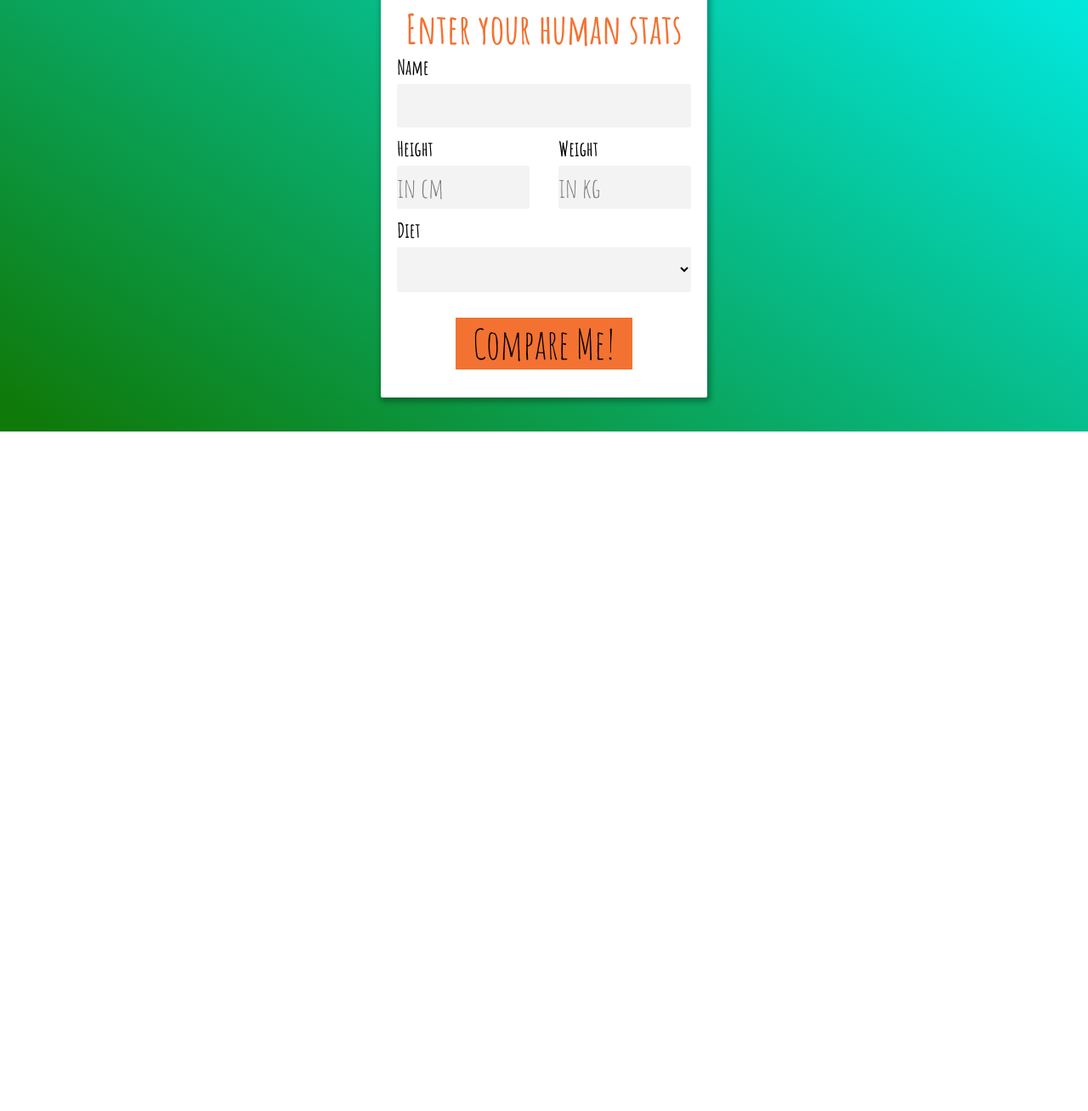
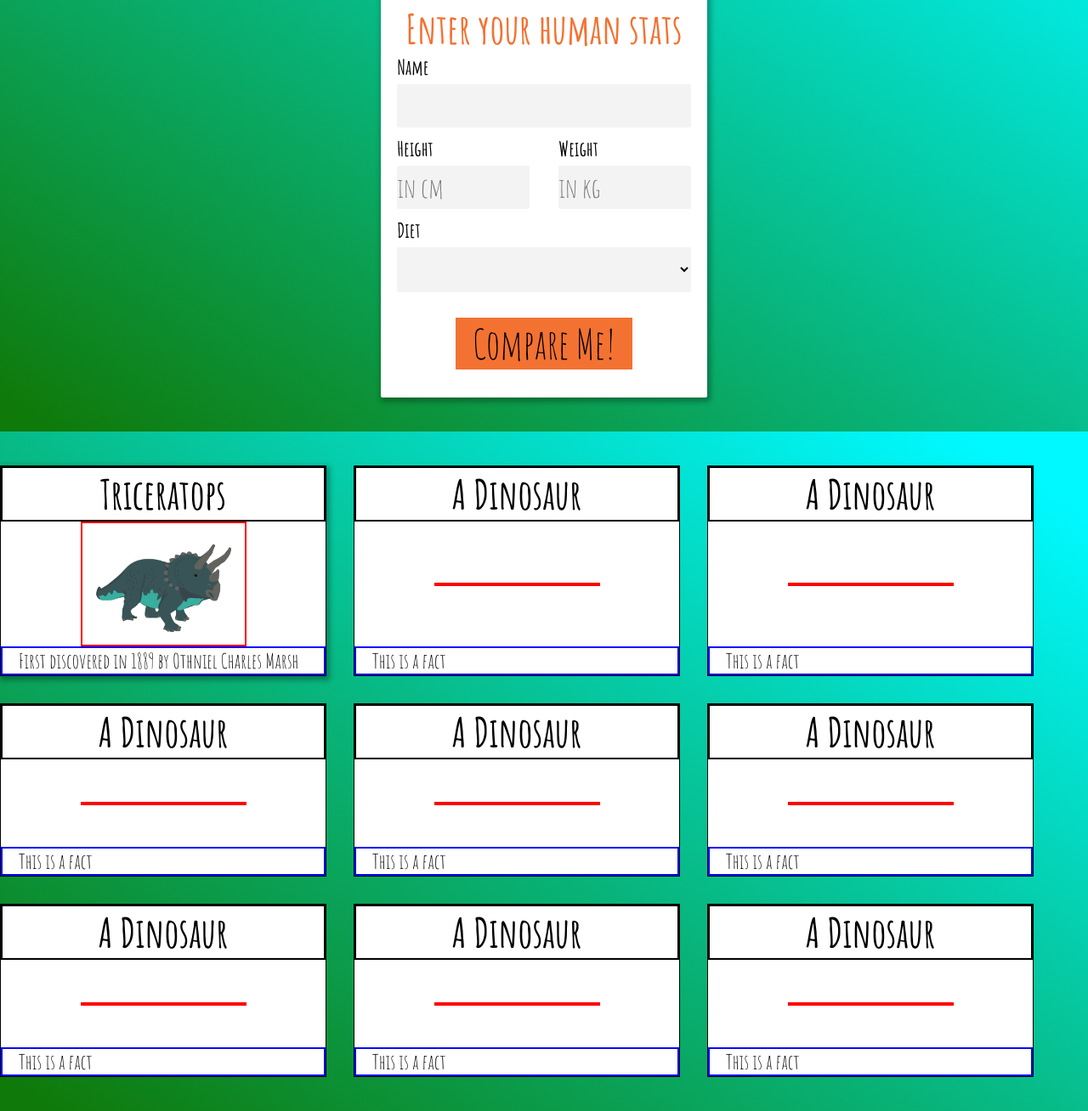
Before and after one commit to arlw87/dino, a website built with webpack: page src/views/index.html in a window 1280 px wide. Shown: the part 292-1600 px from the top of the page at 85% size. Before the commit the page ends 800 px from the top, so only its background shows below. Built offline with nearby package versions, Linux system fonts and the light colour scheme.

Commit message:
feat: Started designing results grid

```diff
--- a/src/style/main.scss
+++ b/src/style/main.scss
@@ -1,5 +1,6 @@
 @import "reset";
 @import "form";
+@import "results";
 
 body {
   background: rgb(15, 121, 9);
--- /dev/null
+++ b/src/style/results.scss
@@ -0,0 +1,51 @@
+#results-section {
+  height: 100vh;
+  font-family: "Amatic SC", cursive;
+  display: flex;
+  flex-direction: column;
+  justify-content: center;
+
+  #results-container {
+    display: grid;
+    grid-template-rows: repeat(3, 1fr);
+    grid-template-columns: repeat(3, 30%);
+    grid-gap: 2rem;
+    height: 90%;
+    margin: auto auto;
+    width: 100%;
+
+    .result-card {
+      background-color: #fff;
+      border: 1px black solid;
+      display: flex;
+      flex-direction: column;
+      justify-content: space-between;
+
+      h3 {
+        text-align: center;
+        font-size: 3rem;
+        border: black 2px solid;
+        justify-self: flex-start;
+        margin: 0;
+      }
+
+      .image-container {
+        border: red 2px solid;
+        //temp normally us js for this
+        // background-image: url(../static/images/triceratops.png);
+        // background-size: contain;
+        // background-repeat: no-repeat;
+        // background-position: center;
+        width: 50%;
+        height: auto;
+        margin: 0 auto;
+      }
+
+      .text-container {
+        padding: 0 5%;
+        border: blue 2px solid;
+        font-size: 1.5rem;
+      }
+    }
+  }
+}
--- a/src/views/index.html
+++ b/src/views/index.html
@@ -43,6 +43,55 @@
                     <input id="compareMe" type="submit" value='Compare Me!'></input>
                 </form>
             </section>
+            <section id="results-section">
+                <div id="results-container">
+                    <div class="result-card shadow">
+                        <h3>Triceratops</h3>
+                        <img src="../static/images/triceratops.png" class="image-container"></img>
+                        <div class="text-container">First discovered in 1889 by Othniel Charles Marsh</div>
+                    </div>
+                    <div class="result-card">
+                        <h3>A Dinosaur</h3>
+                        <div class="image-container"></div>
+                        <div class="text-container">This is a fact</div>
+                    </div>
+                    <div class="result-card">
+                        <h3>A Dinosaur</h3>
+                        <div class="image-container"></div>
+                        <div class="text-container">This is a fact</div>
+                    </div>
+                    <div class="result-card">
+                        <h3>A Dinosaur</h3>
+                        <div class="image-container"></div>
+                        <div class="text-container">This is a fact</div>
+                    </div>
+                    <div class="result-card">
+                        <h3>A Dinosaur</h3>
+                        <div class="image-container"></div>
+                        <div class="text-container">This is a fact</div>
+                    </div>
+                    <div class="result-card">
+                        <h3>A Dinosaur</h3>
+                        <div class="image-container"></div>
+                        <div class="text-container">This is a fact</div>
+                    </div>
+                    <div class="result-card">
+                        <h3>A Dinosaur</h3>
+                        <div class="image-container"></div>
+                        <div class="text-container">This is a fact</div>
+                    </div>
+                    <div class="result-card">
+                        <h3>A Dinosaur</h3>
+                        <div class="image-container"></div>
+                        <div class="text-container">This is a fact</div>
+                    </div>
+                    <div class="result-card">
+                        <h3>A Dinosaur</h3>
+                        <div class="image-container"></div>
+                        <div class="text-container">This is a fact</div>
+                    </div>
+                </div>
+            </section>
         </main>
     </body>
 </html>
```
